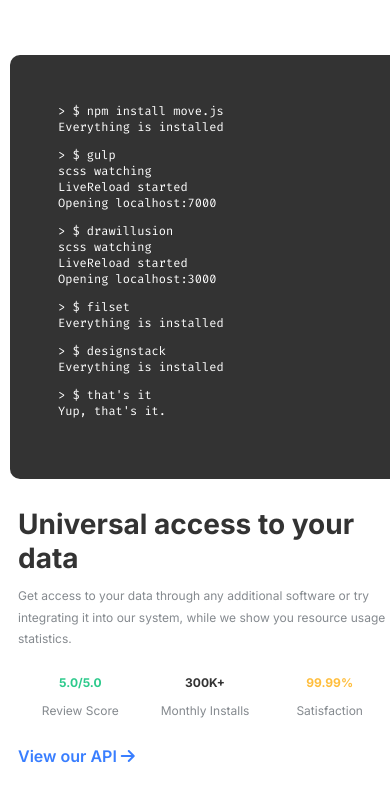
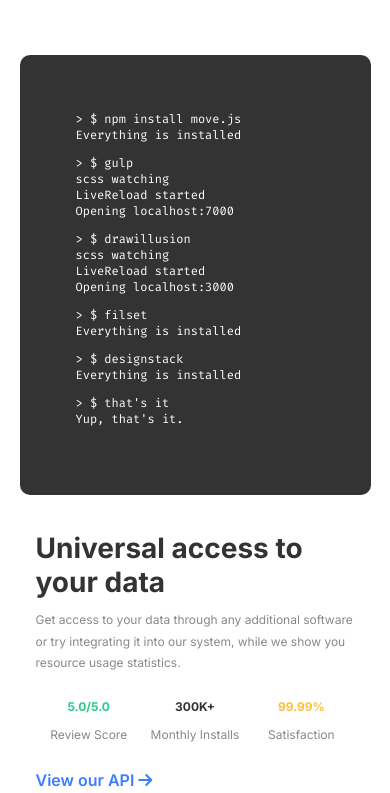
Before and after one commit to ShresthaPrajwal/Figma_assignment, a plain HTML site: page index.html in a window 390 px wide. Shown: the part 2450-3243 px from the top of the page. Drawn offline with Linux system fonts and the light colour scheme.

Commit message:
Remove minor issues

```diff
--- a/index.css
+++ b/index.css
@@ -596,7 +596,7 @@ nav ul li a {
 @media (max-width: 768px) {
   .terminal,
   .universal-div {
-    width: 90%;
+    width: 70%;
     padding: 1rem;
   }
 
@@ -626,8 +626,7 @@ nav ul li a {
 @media (max-width: 480px) {
   .terminal,
   .universal-div {
-    width: 100%;
-    padding: 0.5rem;
+    width: 90%;
   }
 
   .terminal p {
```
